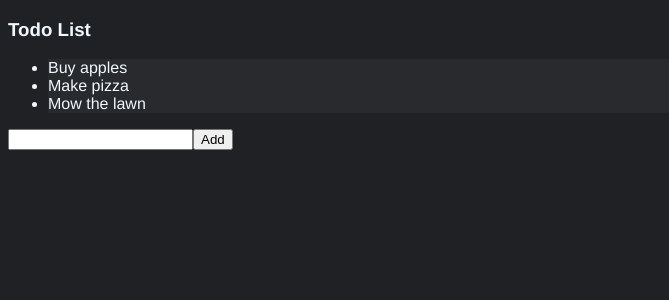
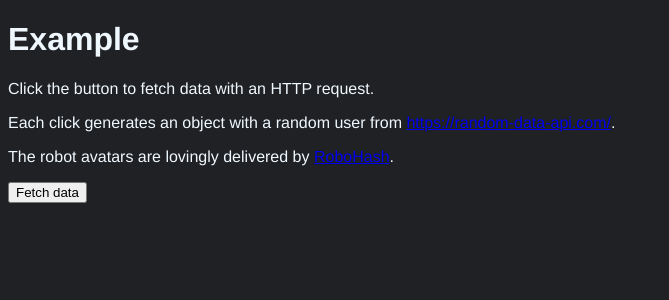
Before and after one commit to cogilabs/Cocktails, a Vue app: page / in a window 1280 px wide. Shown: the top 300 px of the page, without its empty margins (0-669 px from the left). Built offline with nearby package versions, Linux system fonts and the light colour scheme.

Commit message:
end of Vue HTTP Request chapter (silly robots)

```diff
--- a/src/App.vue
+++ b/src/App.vue
@@ -1,32 +1,30 @@
 <template>
-  <h3>Todo List</h3>
-  <ul>
-    <todo-item
-      v-for="x in items"
-      :key="x"
-      :item-name="x"
-      style="background-color: #292a2d;"
-    />
-  </ul>
-  <input v-model="newItem">
-  <button @click="addItem">Add</button>
+  <h1>Example</h1>
+  <p>Click the button to fetch data with an HTTP request.</p>
+  <p>Each click generates an object with a random user from <a href="https://random-data-api.com/" target="_blank">https://random-data-api.com/</a>.</p>
+  <p>The robot avatars are lovingly delivered by <a href="http://Robohash.org" target="_blank">RoboHash</a>.</p>
+  <button @click="fetchData">Fetch data</button>
+  <div v-if="data" id="dataDiv">
+    <img :src="data.avatar" alt="avatar">
+    <pre>{{ data.first_name + " " + data.last_name }}</pre>
+    <p>"{{ data.employment.title }}"</p>
+  </div>
 </template>
 
 <script>
   export default {
     data() {
       return {
-        newItem: '',
-        items: ['Buy apples','Make pizza','Mow the lawn']
+        data: null,
       };
     },
     methods: {
-      addItem() {
-        this.items.push(this.newItem),
-        this.newItem = '';
-      }
+      async fetchData() {
+        const response = await fetch("https://random-data-api.com/api/v2/users");
+        this.data = await response.json();
+      },
     }
-  }
+  };
 </script>
 
 <style>
@@ -35,16 +33,15 @@
     color: aliceblue;
     font-family: Helvetica, Arial, sans-serif;
   }
-  #wrapper {
-    display: flex;
-    flex-wrap: wrap;
-  }
-  #wrapper > div {
+  #dataDiv {
     border: solid #494c50 1px;
     color: #9aa0a6;
-    flex-basis: 120px;
-    margin: 10px;
+    width: 240px;
     padding: 10px;
+    margin-top: 10px;
     background-color: #292a2d;
   }
+  #dataDiv > img {
+    width: 100%;
+  }
 </style>
--- a/src/components/TodoItem.vue
+++ /dev/null
@@ -1,11 +0,0 @@
-<template>
-  <div class="pinkBall"></div>
-  <li v-bind="$attrs">{{ itemName }}</li>
-  <div class="pinkBall"></div>
-</template>
-
-<script>
-  export default {
-    props: ['itemName']
-  }
-</script>
--- a/src/main.js
+++ b/src/main.js
@@ -1,7 +1,5 @@
 import { createApp } from 'vue'
 import App from './App.vue'
-import TodoItem from './components/TodoItem.vue'
 
 const app = createApp(App)
-app.component('todo-item', TodoItem)
 app.mount('#app')
```
